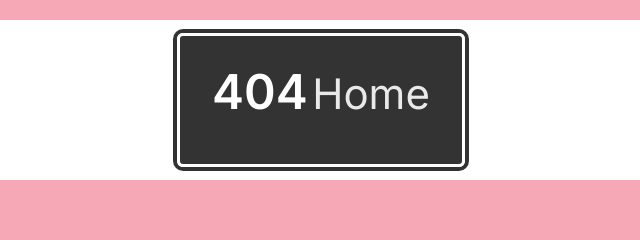
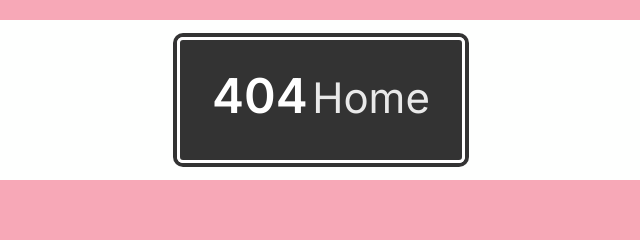
Before and after one commit to julia9237/website, a plain HTML site: page 404.html in a window 1280 px wide. Shown: the part 300-540 px from the top of the page, 319-959 px from the left. Drawn offline with Linux system fonts and the light colour scheme.

Commit message:
Change margins

```diff
--- a/styles.css
+++ b/styles.css
@@ -46,7 +46,7 @@ div#infobox > h1 {
     font-size: 48px;
     font-weight: 600;
     line-height: 0.9;
-    padding-bottom: 18px;
+    margin-bottom: 10px;
     display: inline-block;
     color: var(--text-main);
 }
@@ -92,6 +92,7 @@ div#infobox {
 hr {
     height: 4px;
     border: none;
+    margin-top: 10px;
     margin-left: 4px;
     margin-right: 4px;
     margin-bottom: 10px;
```
